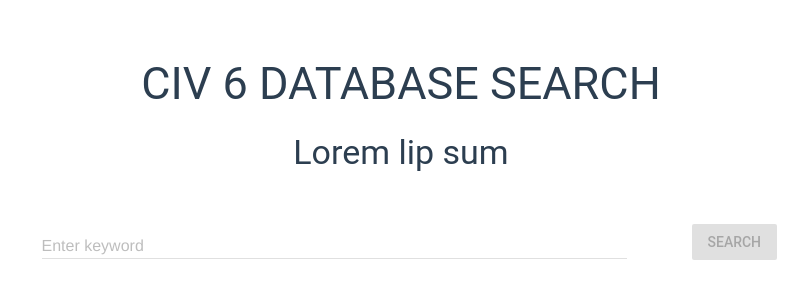
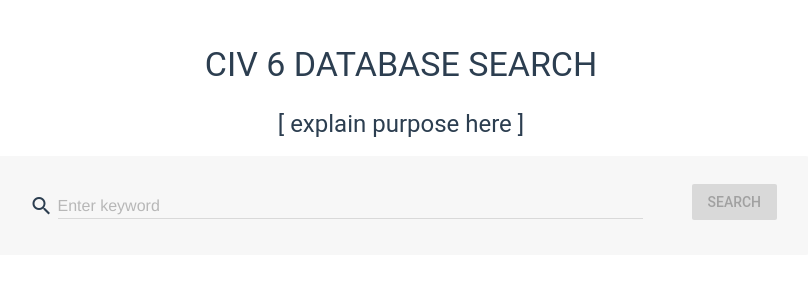
Before and after one commit to antonio-rodrigues/civ6-database-search, a Vue app: page / in a window 1280 px wide. Shown: the top 300 px of the page, without its empty margins (239-1047 px from the left). Built offline with nearby package versions, Linux system fonts and the light colour scheme.

Commit message:
Add results smart filter, UI tweaks

```diff
--- a/src/App.vue
+++ b/src/App.vue
@@ -23,6 +23,7 @@
   -moz-osx-font-smoothing: grayscale;
   text-align: center;
   color: #2c3e50;
-  margin-top: 60px;
+  margin: 0;
+  padding: 20px;
 }
 </style>
--- a/src/components/Search.vue
+++ b/src/components/Search.vue
@@ -1,12 +1,15 @@
 <template>
   <div class="search">
 
-    <h2>CIV 6 DATABASE SEARCH</h2>
-    <h3>Lorem lip sum</h3>
+    <h3>CIV 6 DATABASE SEARCH</h3>
+    <h4>[ explain purpose here ]</h4>
 
-    <!-- TODO: add search form -->
+    <form action="#">
       <div class="mdl-grid search-container">
         <div class="mdl-cell mdl-cell--10-col mdl-cell--6-col-tablet mdl-cell--4-col-phone">
+            <label class="mdl-button mdl-js-button mdl-button--icon" for="sample6">
+              <i class="material-icons">search</i>
+            </label>
             <div class="mdl-textfield mdl-js-textfield mdl-textfield--floating-label" style="width: 90%">
             <input class="mdl-textfield__input" type="text" id="keyword" v-model="keyword">
             <label class="mdl-textfield__label" for="keyword">Enter keyword</label>
@@ -21,12 +24,27 @@
         <img src="../assets/spinner2.gif" />
       </div>
 
+      <div class="mdl-grid search-container" v-if="!loading && !isEmpty">
+        <div class="mdl-cell mdl-cell--10-col mdl-cell--6-col-tablet mdl-cell--4-col-phone">
+          <label class="mdl-button mdl-js-button mdl-button--icon" for="sample6">
+            <i class="material-icons">search</i>
+          </label>
+          <div class="mdl-textfield mdl-js-textfield mdl-textfield--floating-label" style="width: 90%">
+            <input class="mdl-textfield__input" type="text" v-model="searchQuery" id="searchQuery">
+            <label class="mdl-textfield__label" for="searchQuery">Filter results</label>
+          </div>
+        </div>
+        <div class="mdl-cell mdl-cell--2-col mdl-cell--2-col-tablet mdl-cell--4-col-phone">
+          <span class="mdl-badge" :data-badge="filteredCount" style="margin-top:16px;">Found</span>
+        </div>
+      </div>
+
       <div class="content" v-if="!loading">
-      <div v-for="(artifact, index1) in artifacts" :key="index1">
+        <div v-for="(artifact, index1) in filteredArtifacts" :key="index1">
           <div class="mdl-grid" v-for="(item, index2) in artifact.items" :key="index2">
             <div class="mdl-cell mdl-cell--12-col item--header" v-if="index2 === 0">{{ artifact.header }}</div>
-          <div class="mdl-cell mdl-cell--2-col item--key">{{ item.key }}</div>
-          <div class="mdl-cell mdl-cell--10-col item--value">{{ item.value }}</div>
+            <div class="mdl-cell mdl-cell--2-col mdl-cell--2-col-tablet mdl-cell--1-col-phone item--key">{{ item.key }}</div>
+            <div class="mdl-cell mdl-cell--10-col mdl-cell--5-col-tablet mdl-cell--3-col-phone item--value">{{ item.value }}</div>
           </div>
         </div>
         <ul class="errors" v-if="errors && errors.length">
@@ -35,7 +53,7 @@
           </li>
         </ul>
       </div>
-
+    </form>
   </div>
 </template>
 
@@ -68,6 +86,22 @@
   computed: {
     isSearchable () {
       return this.keyword.length > 0
+    },
+    filteredArtifacts: function () {
+      var self = this
+      return self.artifacts.filter(artefact => {
+        var searchRegex = new RegExp(self.searchQuery, 'i')
+        return (
+          searchRegex.test(artefact.header) ||
+          artefact.items.filter(i => searchRegex.test(i.key) || searchRegex.test(i.value)).length > 0
+        )
+      })
+    },
+    filteredCount: function () {
+      return (this.filteredArtifacts.length > 99 ? '+99' : this.filteredArtifacts.length)
+    },
+    isEmpty: function () {
+      return this.artifacts.length === 0
     }
   },
 
@@ -75,6 +109,8 @@
     return {
       loading: true,
       keyword: '',
+      searchQuery: '',
+      searchQueryCount: 0,
       artifacts: [],
       errors: []
     }
@@ -105,7 +141,7 @@
         this.artifacts = MOCKUP_DATA
         console.log('> searchArtifacts():', {keyword: this.keyword, data: MOCKUP_DATA})
         this.loading = false
-      }, 1300)
+      }, 1000)
     }
   }
 }
@@ -118,6 +154,8 @@
   }
   .search-container {
     max-width: 800px;
+    background-color: rgba(0,0,0,.03);
+    border-radius: 3px;
   }
   .content {
     padding: 30px;
@@ -125,7 +163,6 @@
   .errors {
     color: red;
   }
-
   .item--header {
     color: navy;
     text-align: left;
@@ -140,6 +177,12 @@
   .item--value {
     text-align: left;
     font-weight: bold;
+  }
+  form {
+    margin-bottom: 100px;
+  }
+  .loader {
+    margin-top: 40px;
   }
 
   h1,
```
Lines whose indentation alone changed are shown as unchanged.
